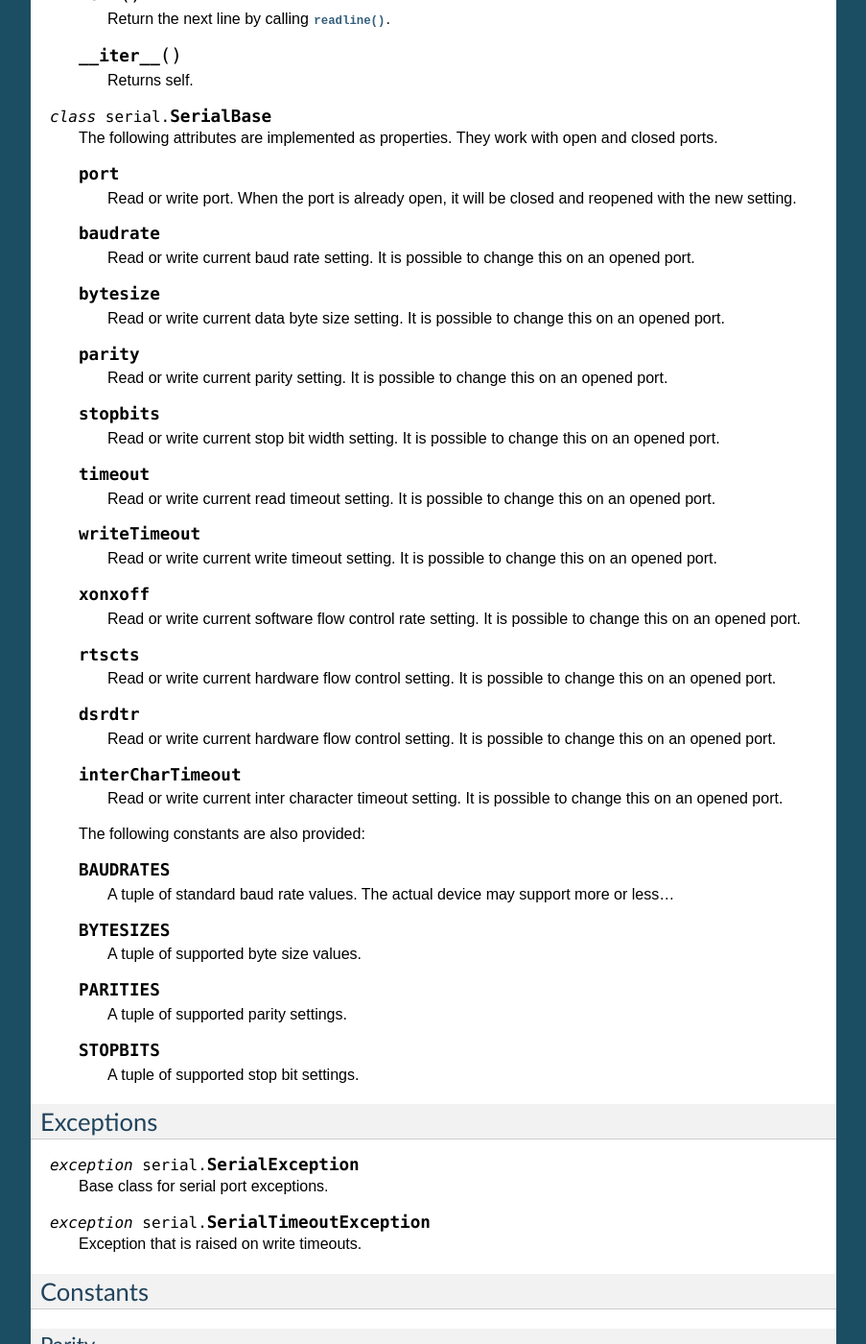
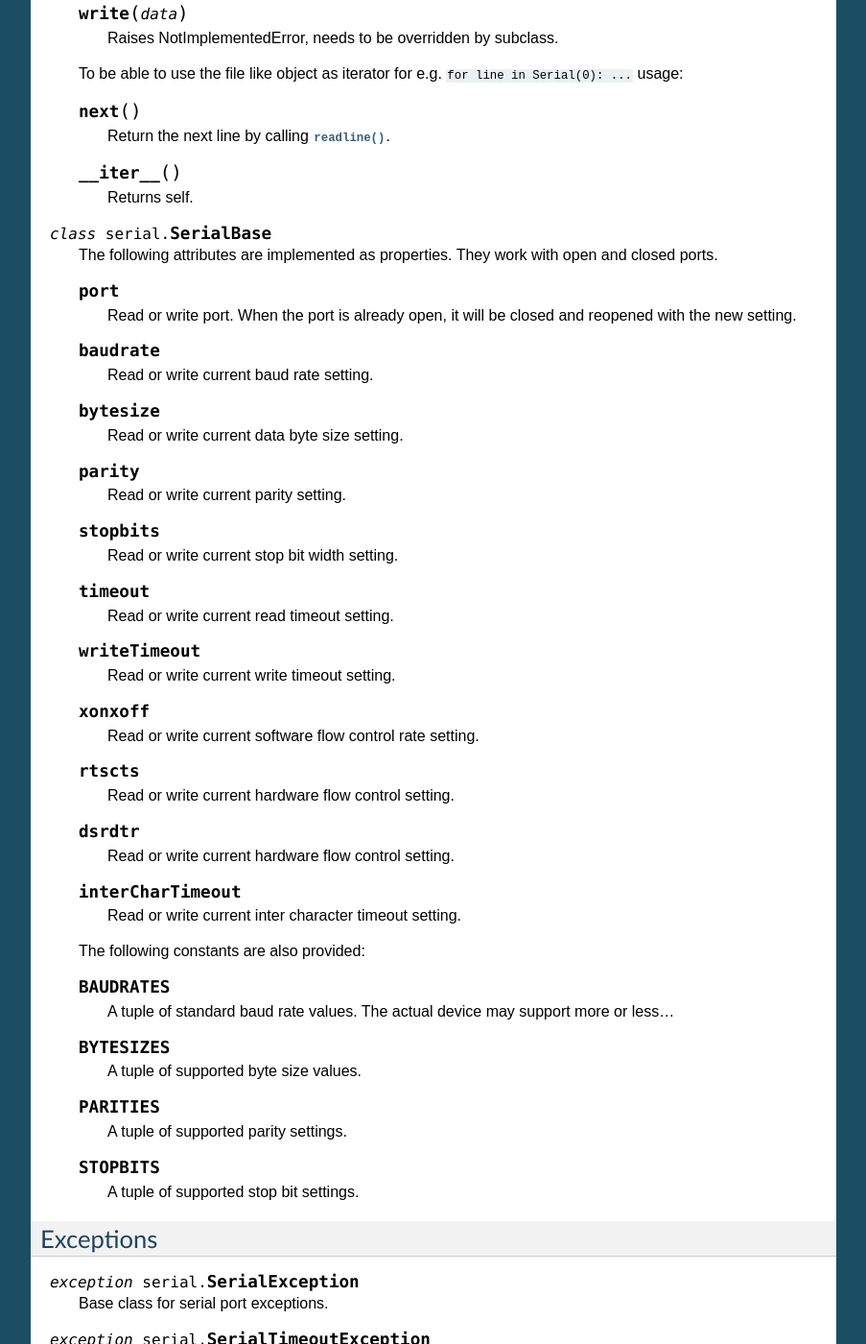
Before and after one commit to pyserial/pyserial, a Sphinx documentation site: the page built from documentation/pyserial_api.rst, in a window 1280 px wide and 1400 px high, scrolled down 4439 px. Shown: the whole window at 96% size, without its empty margins (198-1101 px from the left). Built offline with Sphinx 7.4.7, drawn with Linux system fonts in a browser that asks for light colours; some of the changed text lies outside the part shown.

```diff
--- a/documentation/pyserial_api.rst
+++ b/documentation/pyserial_api.rst
@@ -241,7 +252,7 @@ Classes
     This class is used to provide the above functions for to Serial
     port objects.
 
-    Note that when the serial port was opened with _NO_ timeout that
+    Note that when the serial port was opened with no timeout that
     readline blocks until it sees a newline (or the specified size is
     reached) and that readlines would never return and therefore
     refuses to work (it raises an exception in this case)!
@@ -307,53 +321,43 @@ Classes
 
     .. attribute:: baudrate
 
-        Read or write current baud rate setting. It is possible to change this
-        on an opened port.
+        Read or write current baud rate setting.
 
     .. attribute:: bytesize
 
-        Read or write current data byte size setting. It is possible to change
-        this on an opened port.
+        Read or write current data byte size setting.
 
     .. attribute:: parity
 
-        Read or write current parity setting. It is possible to change this on
-        an opened port.
+        Read or write current parity setting.
 
     .. attribute:: stopbits
 
-        Read or write current stop bit width setting. It is possible to change
-        this on an opened port.
+        Read or write current stop bit width setting.
 
     .. attribute:: timeout
 
-        Read or write current read timeout setting. It is possible to change
-        this on an opened port.
+        Read or write current read timeout setting.
 
     .. attribute:: writeTimeout
 
-        Read or write current write timeout setting. It is possible to change
-        this on an opened port.
+        Read or write current write timeout setting.
 
     .. attribute:: xonxoff
 
-        Read or write current software flow control rate setting. It is
-        possible to change this on an opened port.
+        Read or write current software flow control rate setting.
 
     .. attribute:: rtscts
 
-        Read or write current hardware flow control setting. It is possible to
-        change this on an opened port.
+        Read or write current hardware flow control setting.
 
     .. attribute:: dsrdtr
 
-        Read or write current hardware flow control setting. It is possible to
-        change this on an opened port.
+        Read or write current hardware flow control setting.
 
     .. attribute:: interCharTimeout
 
-        Read or write current inter character timeout setting. It is possible
-        to change this on an opened port.
+        Read or write current inter character timeout setting.
 
     The following constants are also provided:
 
```
Also changed, not shown: other parts of documentation/pyserial_api.rst (+16 -0 lines), documentation/pyserial.rst (+5 -5 lines).
